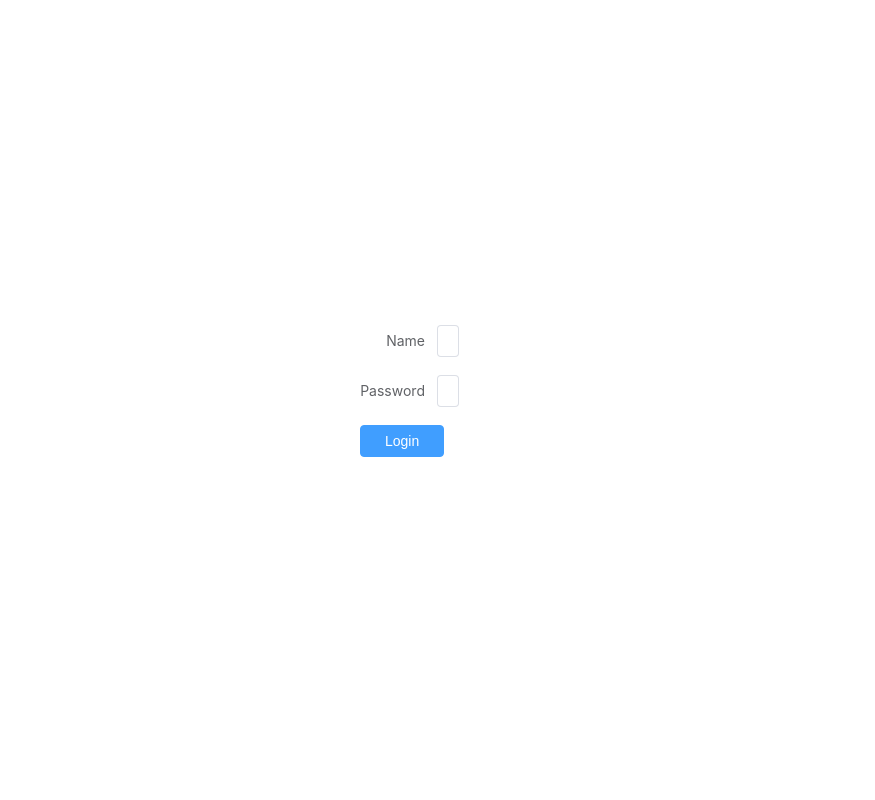
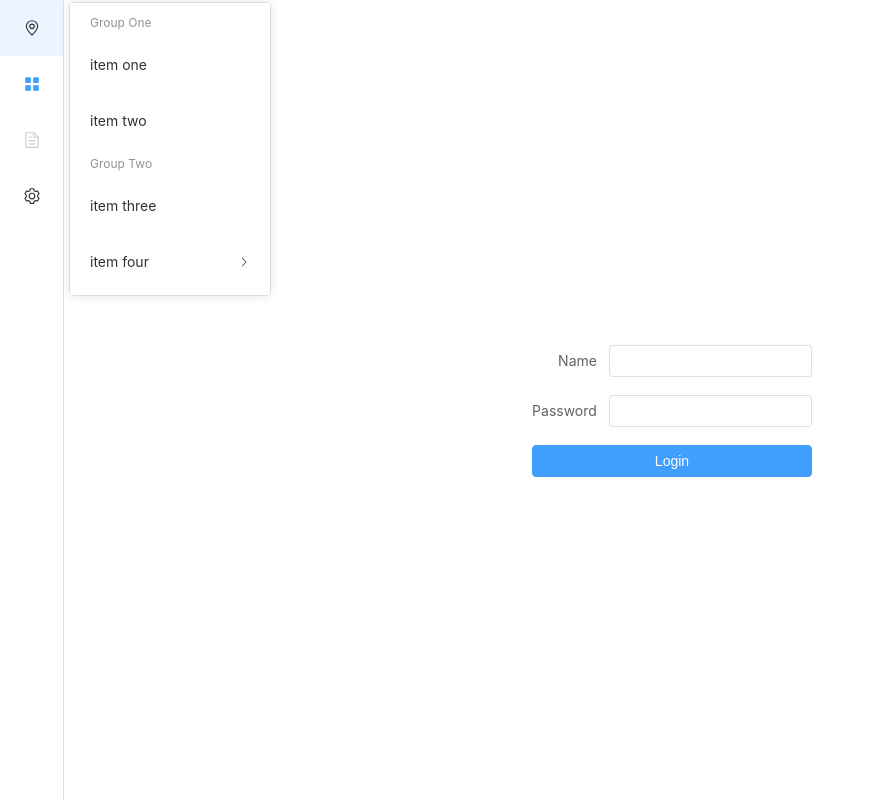
Before and after one commit to ArtdragonXoX/yuki-image-web, a Vue app: page /login in a window 1280 px wide. Shown: the whole page, without its empty margins (0-875 px from the left). Built offline with nearby package versions, Linux system fonts and the light colour scheme.

Commit message:
容器布局；侧边栏。

```diff
--- a/src/App.vue
+++ b/src/App.vue
@@ -1,13 +1,18 @@
-<script setup lang="ts">
-import { RouterView } from 'vue-router'
-// import SidebarNav from './components/asideNav.vue'
-</script>
+<template>
+  <el-container  class="flex main-container">
+      <AsideNav />
+        <el-main>
+          <RouterView />
+        </el-main>
+  </el-container>
+</template>
 
-<template>
-  <!-- <SidebarNav /> -->
-  <!-- <el-container>
-    <el-main> -->
-      <RouterView />
-    <!-- </el-main>
-  </el-container> -->
-</template>
+<style>
+.el-main {
+  text-align: center;
+}
+
+.main-container {
+  height: 100vh;
+}
+</style>
--- a/src/assets/main.css
+++ b/src/assets/main.css
@@ -1,11 +1,11 @@
 @import './base.css';
 
 #app {
-  max-width: 1280px;
-  margin: 0 auto;
-  padding: 2rem;
-  font-weight: normal;
+  text-align: center;
+  color: var(--ep-text-color-primary);
 }
+
+
 
 a,
 .green {
@@ -21,7 +21,7 @@ a,
   }
 }
 
-@media (min-width: 1024px) {
+/* @media (min-width: 1024px) {
   body {
     display: flex;
     place-items: center;
@@ -32,4 +32,4 @@ a,
     grid-template-columns: 1fr 1fr;
     padding: 0 2rem;
   }
-}
+} */
--- a/src/components/asideNav.vue
+++ b/src/components/asideNav.vue
@@ -1,54 +1,66 @@
 <template>
-    <div class="flex" style="padding-left: 64px;"> <!-- Adjust padding-left to the width of the sidebar -->
-        <aside class="bg-gray-800 text-white w-64 min-h-screen flex flex-col p-4 border-r-2 border-gray-700 fixed left-0 top-0 z-50">
-            <h2 class="text-2xl font-bold mb-4">侧边栏导航</h2>
-            <nav>
-                <ul>
-                    <li v-for="item in navItems" :key="item.path" class="mb-2">
-                        <router-link :to="item.path"
-                            class="block py-2 px-4 rounded hover:bg-gray-700 transition-colors">
-                            {{ item.name }}
-                        </router-link>
-                    </li>
-                </ul>
-            </nav>
-        </aside>
-        <div class="flex-1">
-            <el-container>
-                <el-main>
-                    <!-- RouterView will be rendered here -->
-                </el-main>
-            </el-container>
-        </div>
-    </div>
+    <el-menu default-active="2" class="el-menu-vertical-demo" :collapse="isCollapse" @open="handleOpen"
+        @close="handleClose">
+        <el-sub-menu index="1">
+            <template #title>
+                <el-icon>
+                    <location />
+                </el-icon>
+                <span>Navigator One</span>
+            </template>
+            <el-menu-item-group>
+                <template #title><span>Group One</span></template>
+                <el-menu-item index="1-1">item one</el-menu-item>
+                <el-menu-item index="1-2">item two</el-menu-item>
+            </el-menu-item-group>
+            <el-menu-item-group title="Group Two">
+                <el-menu-item index="1-3">item three</el-menu-item>
+            </el-menu-item-group>
+            <el-sub-menu index="1-4">
+                <template #title><span>item four</span></template>
+                <el-menu-item index="1-4-1">item one</el-menu-item>
+            </el-sub-menu>
+        </el-sub-menu>
+        <el-menu-item index="2">
+            <el-icon><icon-menu /></el-icon>
+            <template #title>Navigator Two</template>
+        </el-menu-item>
+        <el-menu-item index="3" disabled>
+            <el-icon>
+                <document />
+            </el-icon>
+            <template #title>Navigator Three</template>
+        </el-menu-item>
+        <el-menu-item index="4">
+            <el-icon>
+                <setting />
+            </el-icon>
+            <template #title>Navigator Four</template>
+        </el-menu-item>
+    </el-menu>
 </template>
 
+<script lang="ts" setup>
+import { ref } from "vue";
+import {
+    Location,
+    Document,
+    Menu as IconMenu,
+    Setting,
+} from "@element-plus/icons-vue";
 
-
-<script lang="ts">
-import { defineComponent } from 'vue';
-import { RouterLink } from 'vue-router';
-
-export default defineComponent({
-    name: 'SidebarNav',
-    components: {
-        RouterLink,
-    },
-    data() {
-        return {
-            navItems: [
-                { name: '首页', path: '/' },
-                { name: '登录', path: '/login' },
-                { name: '产品介绍', path: '/products' },
-                { name: '联系我们', path: '/contact' },
-            ],
-        };
-    },
-});
+const isCollapse = ref(true);
+const handleOpen = (key: string, keyPath: string[]) => {
+    console.log(key, keyPath);
+};
+const handleClose = (key: string, keyPath: string[]) => {
+    console.log(key, keyPath);
+};
 </script>
 
-<style scoped>
-.aside {
-  width: 200px; /* 或者任何你想要的宽度 */
+<style>
+.el-menu-vertical-demo:not(.el-menu--collapse) {
+    width: 200px;
+    min-height: 400px;
 }
 </style>
--- /dev/null
+++ b/src/styles/element/dark.scss
@@ -0,0 +1,11 @@
+// only scss variables
+
+$--colors: (
+  "primary": (
+    "base": #589ef8,
+  ),
+);
+
+@forward "element-plus/theme-chalk/src/dark/var.scss" with (
+  $colors: $--colors
+);
--- /dev/null
+++ b/src/styles/element/index.scss
@@ -0,0 +1,42 @@
+$--colors: (
+  "primary": (
+    "base": green,
+  ),
+  "success": (
+    "base": #21ba45,
+  ),
+  "warning": (
+    "base": #f2711c,
+  ),
+  "danger": (
+    "base": #db2828,
+  ),
+  "error": (
+    "base": #db2828,
+  ),
+  "info": (
+    "base": #42b8dd,
+  ),
+);
+
+// we can add this to custom namespace, default is 'el'
+@forward "element-plus/theme-chalk/src/mixins/config.scss" with (
+  $namespace: "ep"
+);
+
+// You should use them in scss, because we calculate it by sass.
+// comment next lines to use default color
+@forward "element-plus/theme-chalk/src/common/var.scss" with (
+  // do not use same name, it will override.
+  $colors: $--colors,
+  $button-padding-horizontal: ("default": 50px)
+);
+
+// if you want to import all
+// @use "element-plus/theme-chalk/src/index.scss" as *;
+
+// You can comment it to hide debug info.
+// @debug $--colors;
+
+// custom dark variables
+@use "./dark.scss";
--- /dev/null
+++ b/src/styles/index.scss
@@ -0,0 +1,25 @@
+// import dark theme
+@use "element-plus/theme-chalk/src/dark/css-vars.scss" as *;
+
+// :root {
+//   --ep-color-primary: red;
+// }
+
+body {
+  font-family: Inter, system-ui, Avenir, "Helvetica Neue", Helvetica, "PingFang SC", "Hiragino Sans GB",
+    "Microsoft YaHei", "微软雅黑", Arial, sans-serif;
+  -webkit-font-smoothing: antialiased;
+  -moz-osx-font-smoothing: grayscale;
+  margin: 0;
+}
+
+a {
+  color: var(--ep-color-primary);
+}
+
+code {
+  border-radius: 2px;
+  padding: 2px 4px;
+  background-color: var(--ep-color-primary-light-9);
+  color: var(--ep-color-primary);
+}
--- a/src/views/Admin.vue
+++ b/src/views/Admin.vue
@@ -1,5 +1,6 @@
 <template>
-    <ElForm :model="admin" label-width="auto" style="width: 30%;">
+    <div class="layout">
+    <ElForm :model="admin" label-width="auto" >
         <ElFormItem label="Name" :label-position="itemLabelPosition">
             <ElInput v-model="admin.name" />
         </ElFormItem>
@@ -12,16 +13,16 @@
             </ElButton>
         </ElFormItem>
     </ElForm>
+    </div>
 </template>
 
-<script lang="ts">
-import { defineComponent, ref } from 'vue';
+<script setup lang="ts">
+import { ref } from 'vue';
 import { Login } from '@/stores/admin';
 import router from '@/router'
 import { ElMessage, type FormItemProps } from 'element-plus';
 
-export default defineComponent({
-    setup() {
+
 const admin = ref({
     name: '',
     pwd: ''
@@ -42,11 +43,13 @@ export default defineComponent({
         router.push({ name: 'home' });
     }
 };
-        return {
-            admin,
-            itemLabelPosition,
-            handleLogin
-        };
+</script>
+
+<style>
+.layout {
+    display: flex;
+    justify-content: center;
+    align-items: center;
+    height: 100vh;
 }
-});
-</script>
+</style>
```
Also changed, not shown: src/components.d.ts (+6 -1 lines). Lines whose indentation alone changed are shown as unchanged.
